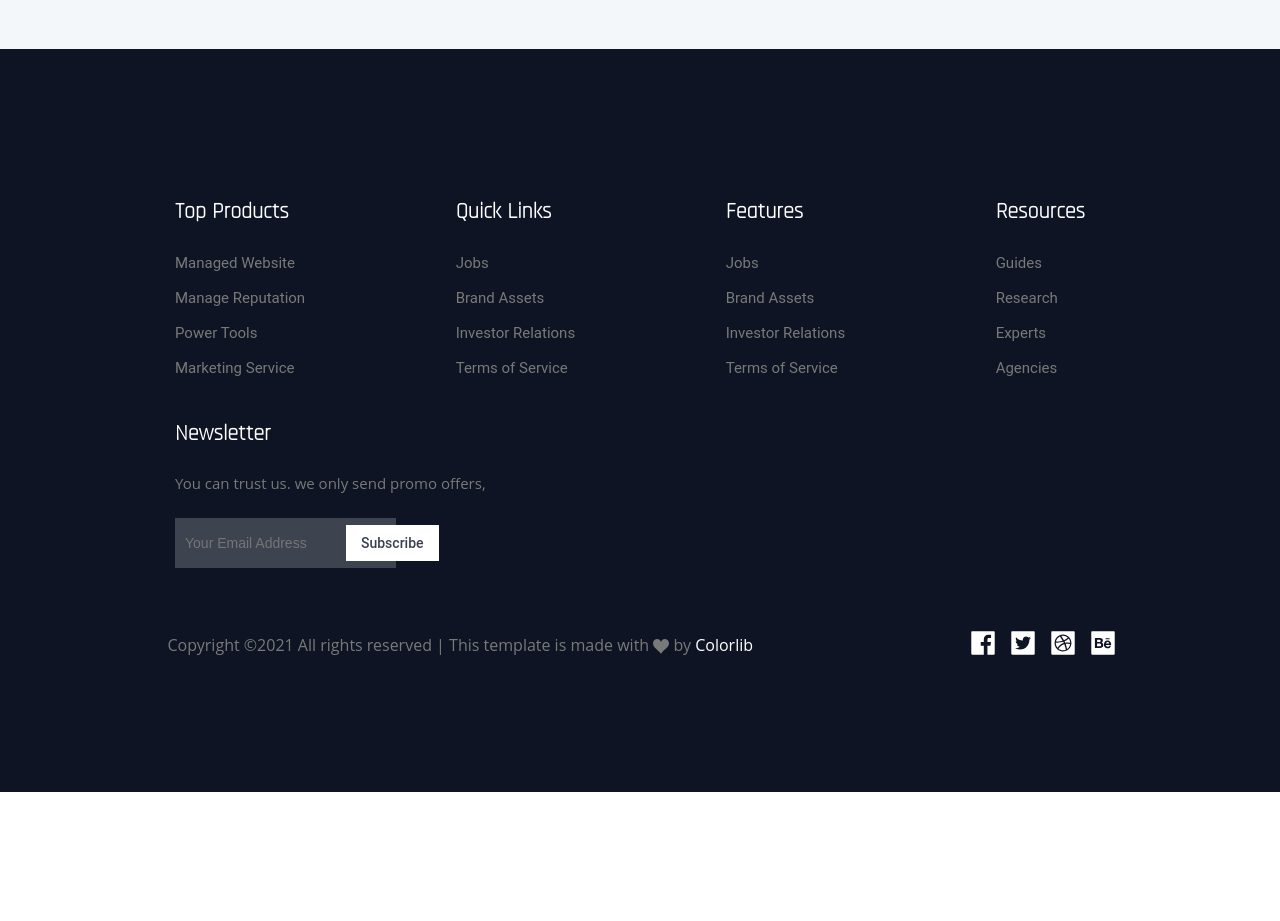
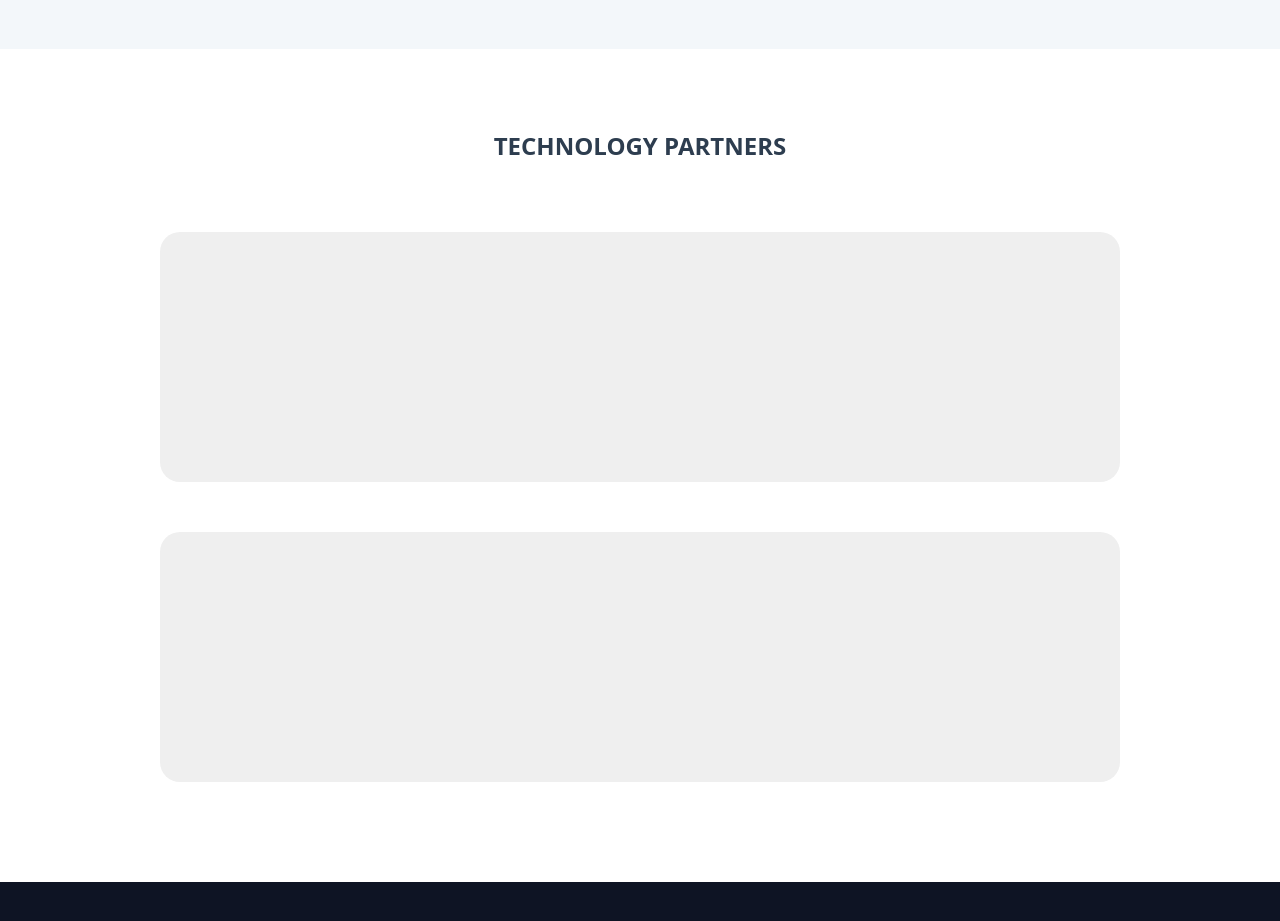
Before and after one commit to AmnGrg0511/EvoLiveStream, a React (Create React App) app: page / in a window 1280 px wide. Shown: the part 1940-2861 px from the top of the page. Before the commit the page ends 2732 px from the top, so only its background shows below. Built offline with nearby package versions, Linux system fonts and the light colour scheme.

Commit message:
changes done

```diff
--- a/src/components/footer.js
+++ b/src/components/footer.js
@@ -1,8 +1,8 @@
 import './../styles/footer.css'
-import Footersub from './footersub.js';
+import Footersub from './footersub.js'
 import { Link } from 'react-router-dom'
 import { ImHeart } from 'react-icons/im'
-import { IconContext } from 'react-icons/lib';
+import { IconContext } from 'react-icons/lib'
 import { AiFillFacebook } from 'react-icons/ai'
 import { AiFillTwitterSquare } from 'react-icons/ai'
 import { AiFillDribbbleSquare } from 'react-icons/ai'
--- a/src/components/home.js
+++ b/src/components/home.js
@@ -2,6 +2,7 @@ import { ImDisplay } from 'react-icons/im';
 import { Link } from 'react-router-dom';
 import './../styles/home.css'
 import How from './how';
+import Partners from './partners';
 function Home() {
   return (
     <>
@@ -62,6 +63,11 @@ function Home() {
         </div>
         <Link to=""><button className="how-b">GET STARTED</button></Link>
       </div>
+      <div className="Technologypartners">
+      <h2 style={{textAlign:'center'}}>TECHNOLOGY PARTNERS</h2>
+      <Partners />
+      <Partners />
+      </div>
     </>
   )
 }
--- /dev/null
+++ b/src/components/partners.js
@@ -0,0 +1,13 @@
+import './../styles/partners.css'
+function Partners(){
+     return(
+         <>
+             <div className="Partners-main">
+                  <div className="Partners-sub">
+
+                  </div>
+             </div>
+         </>
+     )
+}
+export default Partners;
--- a/src/styles/home.css
+++ b/src/styles/home.css
@@ -360,3 +360,8 @@
         align-items: center;
     }
 }
+
+.Technologypartners {
+    margin-top: 80px;
+    margin-bottom: 100px;
+}
--- /dev/null
+++ b/src/styles/partners.css
@@ -0,0 +1,13 @@
+.Partners-main {
+    display: flex;
+    justify-content: center;
+    align-items: center;
+}
+
+.Partners-sub {
+    border-radius: 20px;
+    background-color: #EFEFEF;
+    width: 75%;
+    min-height: 250px;
+    margin-top: 50px;
+}
```
